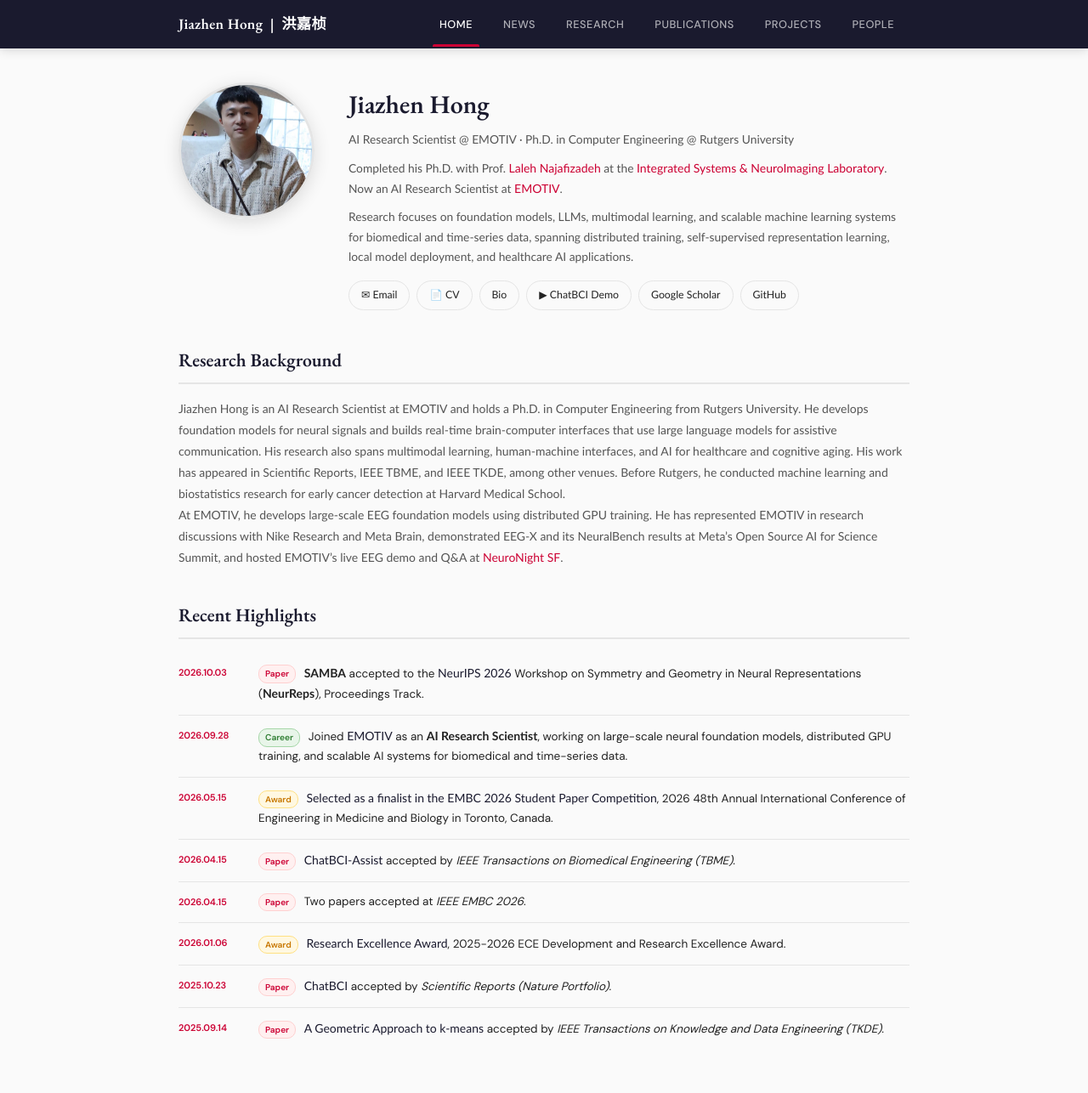
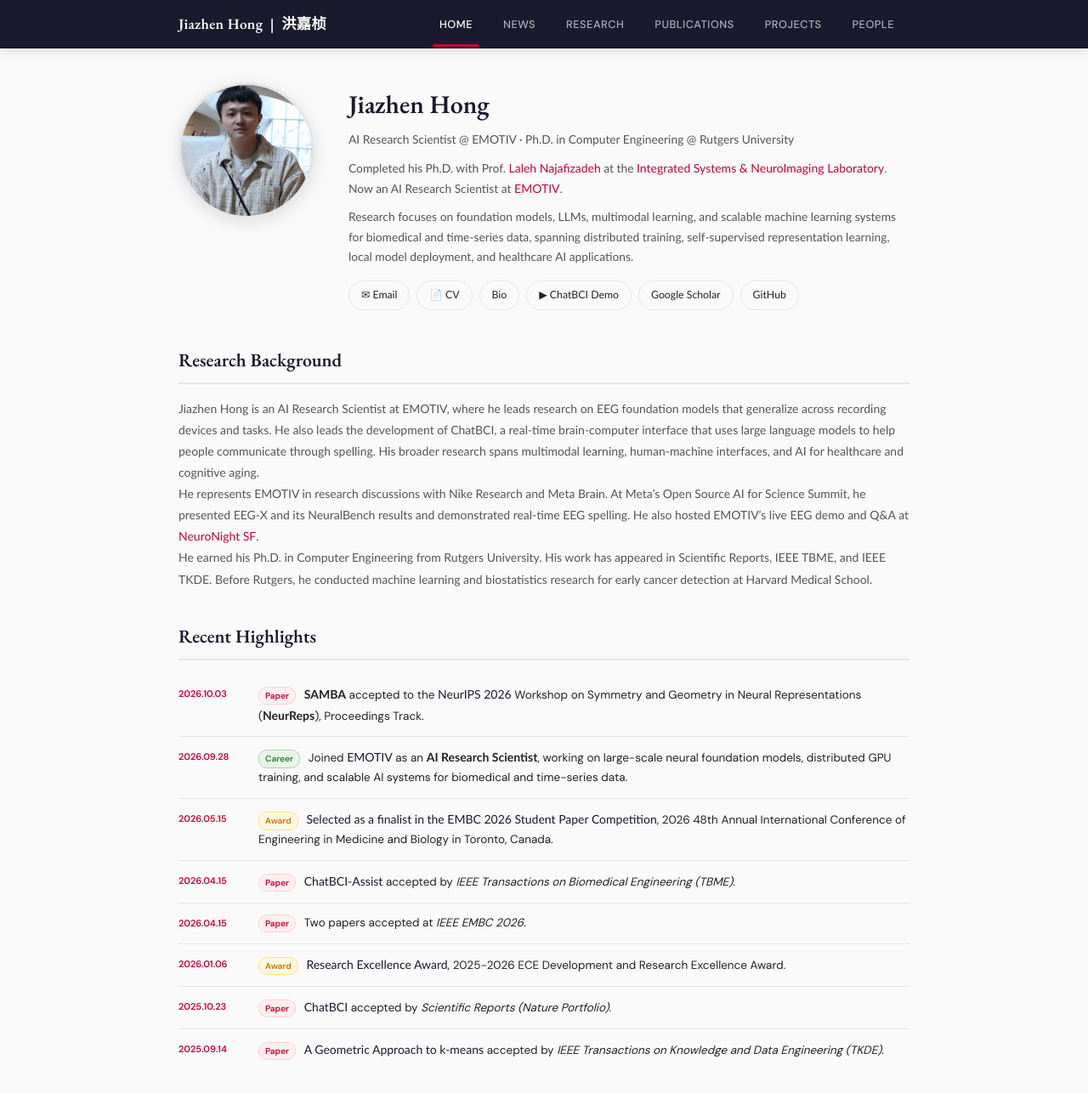
Before and after one commit to Jiazhen-Hong/jiazhenhong, a Jekyll site: the page built from index.html, in a window 1280 px wide and 1340 px high. Shown: the top 1286 px of the window at 85% size. Built offline with Jekyll 4.4.1, drawn with Linux system fonts in a browser that asks for light colours.

Commit message:
Lead with research ownership in bio

```diff
--- a/data/JiazhenHong-bio.txt
+++ b/data/JiazhenHong-bio.txt
@@ -1,5 +1,5 @@
-Jiazhen Hong is an AI Research Scientist at EMOTIV and holds a Ph.D. in Computer Engineering from Rutgers University. He develops foundation models for neural signals and builds real-time brain-computer interfaces that use large language models for assistive communication. His research also spans multimodal learning, human-machine interfaces, and AI for healthcare and cognitive aging. His work has appeared in Scientific Reports, IEEE Transactions on Biomedical Engineering, and IEEE Transactions on Knowledge and Data Engineering, among other venues.
+Jiazhen Hong is an AI Research Scientist at EMOTIV, where he leads research on EEG foundation models that generalize across recording devices and tasks. He also leads the development of ChatBCI, a real-time brain-computer interface that uses large language models to help people communicate through spelling. His broader research spans multimodal learning, human-machine interfaces, and AI for healthcare and cognitive aging.
 
-At EMOTIV, he develops large-scale EEG foundation models using distributed GPU training. He has represented EMOTIV in research discussions with Nike Research and Meta Brain, demonstrated EEG-X and its NeuralBench results at Meta’s Open Source AI for Science Summit, and hosted EMOTIV’s live EEG demo and Q&A at NeuroNight SF.
+He represents EMOTIV in research discussions with Nike Research and Meta Brain. At Meta’s Open Source AI for Science Summit, he presented EEG-X and its NeuralBench results and demonstrated real-time EEG spelling. He also hosted EMOTIV’s live EEG demo and Q&A at NeuroNight SF.
 
-He holds an M.Sc. from Stevens Institute of Technology, B.Sc. double degrees from Jimei University and Chung Yuan Christian University, and previously conducted machine learning and biostatistics research at Harvard Medical School.
+He earned his Ph.D. in Computer Engineering from Rutgers University and his M.Sc. from Stevens Institute of Technology, and holds bachelor's degrees from Jimei University and Chung Yuan Christian University. His work has appeared in Scientific Reports, IEEE Transactions on Biomedical Engineering, and IEEE Transactions on Knowledge and Data Engineering. Before Rutgers, he conducted machine learning and biostatistics research for early cancer detection at Harvard Medical School.
--- a/index.html
+++ b/index.html
@@ -545,10 +545,13 @@
 
     <h2 class="section-title">Research Background</h2>
     <p class="research-text">
-      Jiazhen Hong is an AI Research Scientist at EMOTIV and holds a Ph.D. in Computer Engineering from Rutgers University. He develops foundation models for neural signals and builds real-time brain-computer interfaces that use large language models for assistive communication. His research also spans multimodal learning, human-machine interfaces, and AI for healthcare and cognitive aging. His work has appeared in Scientific Reports, IEEE TBME, and IEEE TKDE, among other venues. Before Rutgers, he conducted machine learning and biostatistics research for early cancer detection at Harvard Medical School.
+      Jiazhen Hong is an AI Research Scientist at EMOTIV, where he leads research on EEG foundation models that generalize across recording devices and tasks. He also leads the development of ChatBCI, a real-time brain-computer interface that uses large language models to help people communicate through spelling. His broader research spans multimodal learning, human-machine interfaces, and AI for healthcare and cognitive aging.
     </p>
     <p class="research-text">
-      At EMOTIV, he develops large-scale EEG foundation models using distributed GPU training. He has represented EMOTIV in research discussions with Nike Research and Meta Brain, demonstrated EEG-X and its NeuralBench results at Meta’s Open Source AI for Science Summit, and hosted EMOTIV’s live EEG demo and Q&amp;A at <a href="https://neuronightsf.org/">NeuroNight SF</a>.
+      He represents EMOTIV in research discussions with Nike Research and Meta Brain. At Meta’s Open Source AI for Science Summit, he presented EEG-X and its NeuralBench results and demonstrated real-time EEG spelling. He also hosted EMOTIV’s live EEG demo and Q&amp;A at <a href="https://neuronightsf.org/">NeuroNight SF</a>.
+    </p>
+    <p class="research-text">
+      He earned his Ph.D. in Computer Engineering from Rutgers University. His work has appeared in Scientific Reports, IEEE TBME, and IEEE TKDE. Before Rutgers, he conducted machine learning and biostatistics research for early cancer detection at Harvard Medical School.
     </p>
 
     <h2 class="section-title">Recent Highlights</h2>
```
